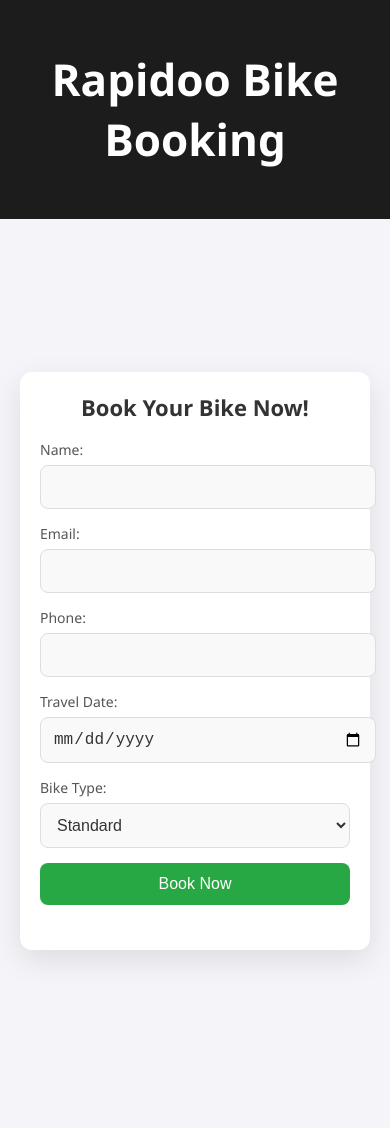
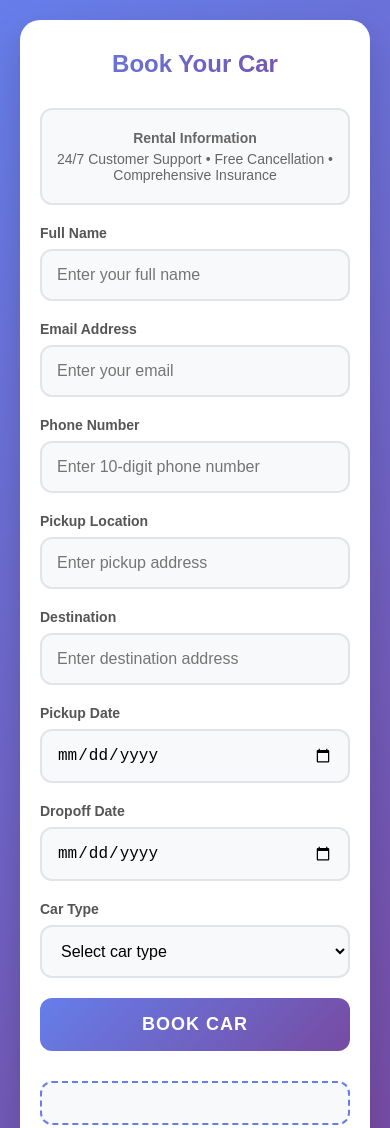
Before and after one commit to Sidhartha29/Travel-India, a plain HTML site: page rapido.html in a window 390 px wide. Shown: the top 1128 px of the page. Before the commit the page ends 1103 px from the top, so only its background shows below. Drawn offline with Linux system fonts and the light colour scheme.

Commit message:
Update rapido.html

```diff
--- a/rapido.html
+++ b/rapido.html
@@ -3,221 +3,310 @@
 <head>
     <meta charset="UTF-8">
     <meta name="viewport" content="width=device-width, initial-scale=1.0">
-    <title>Rapidoo Bike Booking</title>
+    <title>Car Booking</title>
+    <script src="https://cdnjs.cloudflare.com/ajax/libs/qrcodejs/1.0.0/qrcode.min.js"></script>
     <style>
-        body {
-            font-family: 'Segoe UI', Tahoma, Geneva, Verdana, sans-serif;
+        * {
             margin: 0;
             padding: 0;
-            background-color: #f4f4f9;
+            box-sizing: border-box;
         }
 
-        header {
-            background-color: #1c1c1c;
-            color: #fff;
-            padding: 20px 0;
-            text-align: center;
-            font-size: 26px;
-            font-weight: 600;
-        }
-
-        main {
+        body {
+            font-family: 'Poppins', sans-serif;
+            background: linear-gradient(135deg, #667eea 0%, #764ba2 100%);
+            min-height: 100vh;
             display: flex;
             justify-content: center;
             align-items: center;
-            min-height: 100vh;
             padding: 20px;
         }
 
-        .booking-form {
-            background-color: #fff;
-            padding: 30px;
-            border-radius: 12px;
-            box-shadow: 0 10px 30px rgba(0, 0, 0, 0.1);
+        .booking-container {
+            background: white;
+            padding: 40px;
+            border-radius: 20px;
+            box-shadow: 0 15px 35px rgba(0, 0, 0, 0.15);
             width: 100%;
             max-width: 450px;
+            text-align: center;
+            backdrop-filter: blur(10px);
+            animation: slideInUp 0.6s ease forwards;
+        }
+
+        .booking-container h2 {
+            color: #333;
+            margin-bottom: 30px;
+            font-size: 28px;
+            font-weight: 700;
+            background: linear-gradient(135deg, #667eea 0%, #764ba2 100%);
+            -webkit-background-clip: text;
+            -webkit-text-fill-color: transparent;
+        }
+
+        .form-group {
+            margin-bottom: 20px;
+            text-align: left;
+        }
+
+        .form-group label {
+            display: block;
+            font-weight: 600;
+            color: #555;
+            margin-bottom: 8px;
+            font-size: 14px;
+        }
+
+        .form-group input,
+        .form-group select {
+            width: 100%;
+            padding: 15px;
+            border: 2px solid #e1e5e9;
+            border-radius: 12px;
+            font-size: 16px;
+            transition: all 0.3s ease;
+            background: #f8f9fa;
+        }
+
+        .form-group input:focus,
+        .form-group select:focus {
+            outline: none;
+            border-color: #667eea;
+            background: white;
+            box-shadow: 0 0 0 3px rgba(102, 126, 234, 0.1);
+        }
+
+        .submit-btn {
+            width: 100%;
+            padding: 16px;
+            background: linear-gradient(135deg, #667eea 0%, #764ba2 100%);
+            color: white;
+            border: none;
+            border-radius: 12px;
+            font-size: 18px;
+            font-weight: 600;
+            cursor: pointer;
+            transition: all 0.3s ease;
+            text-transform: uppercase;
+            letter-spacing: 1px;
+        }
+
+        .submit-btn:hover {
+            transform: translateY(-2px);
+            box-shadow: 0 8px 25px rgba(102, 126, 234, 0.3);
+        }
+
+        .submit-btn:active {
+            transform: translateY(0);
+        }
+
+        .qr-code {
+            margin-top: 30px;
+            display: flex;
+            justify-content: center;
+            padding: 20px;
+            background: #f8f9fa;
+            border-radius: 12px;
+            border: 2px dashed #667eea;
+        }
+
+        #pay-now {
+            display: none;
+            margin-top: 20px;
+            background: linear-gradient(135deg, #28a745 0%, #20c997 100%);
+            color: white;
+            padding: 16px;
+            border-radius: 12px;
+            cursor: pointer;
+            width: 100%;
+            border: none;
+            font-size: 16px;
+            font-weight: 600;
+            text-transform: uppercase;
+            letter-spacing: 1px;
+            transition: all 0.3s ease;
+        }
+
+        #pay-now:hover {
+            transform: translateY(-2px);
+            box-shadow: 0 8px 25px rgba(40, 167, 69, 0.3);
+        }
+
+        #booking-complete {
+            display: none;
+            margin-top: 20px;
+            padding: 15px;
+            background: linear-gradient(135deg, #28a745 0%, #20c997 100%);
+            color: white;
+            font-weight: 600;
+            border-radius: 12px;
             font-size: 16px;
         }
 
-        .booking-form h2 {
-            margin-top: 0;
+        .car-info {
+            background: #f8f9fa;
+            padding: 15px;
+            border-radius: 12px;
+            margin-bottom: 20px;
+            border: 2px solid #e1e5e9;
             text-align: center;
-            color: #333;
-            font-size: 22px;
-            font-weight: 600;
         }
 
-        label {
-            display: block;
-            margin-bottom: 6px;
-            color: #555;
+        .car-info p {
+            color: #666;
             font-size: 14px;
-            font-weight: 500;
+            margin: 5px 0;
         }
 
-        input[type="text"], input[type="email"], input[type="tel"], input[type="date"], select {
-            width: 100%;
-            padding: 12px;
-            margin-bottom: 15px;
-            border: 1px solid #ddd;
-            border-radius: 8px;
-            background-color: #f9f9f9;
-            font-size: 16px;
-            color: #333;
+        /* Responsive Design */
+        @media (max-width: 480px) {
+            .booking-container {
+                padding: 30px 20px;
+            }
+
+            .booking-container h2 {
+                font-size: 24px;
+            }
         }
 
-        input[type="text"]:focus, input[type="email"]:focus, input[type="tel"]:focus, input[type="date"]:focus, select:focus {
-            border-color: #1c1c1c;
-            outline: none;
-        }
-
-        input[type="submit"] {
-            background-color: #28a745;
-            color: #fff;
-            padding: 14px;
-            border: none;
-            border-radius: 8px;
-            font-size: 18px;
-            cursor: pointer;
-            width: 100%;
-            transition: background-color 0.3s;
-        }
-
-        input[type="submit"]:hover {
-            background-color: #218838;
-        }
-
-        .qr-code {
-            text-align: center;
-            margin-top: 25px;
-        }
-
-        .qr-code img {
-            width: 180px;
-            height: 180px;
-            margin: 0 auto;
-        }
-
-        .booking-complete {
-            display: none;
-            text-align: center;
-            margin-top: 20px;
-            font-size: 18px;
-            color: #28a745;
-            font-weight: 600;
-        }
-
-        .pay-now {
-            display: none;
-            background-color: #28a745;
-            color: #fff;
-            padding: 16px;
-            border: none;
-            border-radius: 8px;
-            font-size: 18px;
-            cursor: pointer;
-            width: 100%;
-            transition: background-color 0.3s;
-            margin-top: 20px;
-        }
-
-        .pay-now:hover {
-            background-color: #218838;
-        }
-
-        /* Responsive Styling */
-        @media (max-width: 480px) {
-            .booking-form {
-                padding: 20px;
-                max-width: 100%;
+        /* Animation for form appearance */
+        @keyframes slideInUp {
+            from {
+                opacity: 0;
+                transform: translateY(30px);
             }
-
-            header {
-                font-size: 22px;
-            }
-
-            input[type="submit"], .pay-now {
-                font-size: 16px;
-                padding: 12px;
+            to {
+                opacity: 1;
+                transform: translateY(0);
             }
         }
     </style>
-    <script src="https://cdnjs.cloudflare.com/ajax/libs/qrcodejs/1.0.0/qrcode.min.js"></script>
     <script>
-        function confirmBooking(event) {
-            event.preventDefault(); // Prevent form submission
-            generateQRCode(); // Generate QR code for payment
+        function bookCar(event) {
+            event.preventDefault();
+
+            const pickupDate = new Date(document.getElementById('pickup-date').value);
+            const dropoffDate = new Date(document.getElementById('dropoff-date').value);
+            const carType = document.getElementById('car-type').value;
+
+            // Calculate rental days
+            const timeDiff = dropoffDate.getTime() - pickupDate.getTime();
+            const daysDiff = Math.ceil(timeDiff / (1000 * 3600 * 24));
+
+            if (daysDiff <= 0) {
+                alert('Dropoff date must be after pickup date.');
+                return;
+            }
+
+            // Calculate amount based on car type and days
+            let dailyRate;
+            switch(carType) {
+                case 'economy': dailyRate = 1500; break;
+                case 'compact': dailyRate = 1800; break;
+                case 'intermediate': dailyRate = 2200; break;
+                case 'standard': dailyRate = 2500; break;
+                case 'full-size': dailyRate = 3000; break;
+                case 'luxury': dailyRate = 5000; break;
+                case 'SUV': dailyRate = 4000; break;
+                case 'van': dailyRate = 3500; break;
+                default: dailyRate = 2000;
+            }
+
+            const totalAmount = dailyRate * daysDiff;
+            generateQRCode(totalAmount, daysDiff);
         }
 
-        function generateQRCode() {
-            const bikeType = document.getElementById("bike-type").value;
-            let amount = 0;
-
-            // Define amount based on selected bike type
-            if (bikeType === "standard") {
-                amount = 100; // Set amount for standard bike
-            } else if (bikeType === "deluxe") {
-                amount = 150; // Set amount for deluxe bike
-            } else if (bikeType === "electric") {
-                amount = 200; // Set amount for electric bike
-            }
-
+        function generateQRCode(amount, days) {
             const qrCodeContainer = document.getElementById('qrcode');
-            qrCodeContainer.innerHTML = ''; // Clear any existing QR code
-
-            // Generate Rapidoo payment link for bike booking
-            const rapidooPaymentLink = `upi://pay?pa=7702496143@ybl&pn=Your Name&am=${amount}&cu=INR`;
+            qrCodeContainer.innerHTML = '';
 
             new QRCode(qrCodeContainer, {
-                text: rapidooPaymentLink,
+                text: `upi://pay?pa=7702496143@ybl&pn=CarRental&am=${amount}&cu=INR`,
                 width: 200,
                 height: 200
             });
 
-            alert('QR code generated! Scan to pay via Rapidoo.');
-
-            // Enable the "Pay Now" button after QR code is generated
+            alert(`QR code generated for ₹${amount} (${days} days)! Scan to pay.`);
             document.getElementById('pay-now').style.display = 'block';
         }
 
         function completeBooking() {
             document.getElementById('booking-complete').style.display = 'block';
+            document.getElementById('pay-now').style.display = 'none';
         }
+
+        // Set minimum dates
+        document.addEventListener('DOMContentLoaded', function() {
+            const today = new Date().toISOString().split('T')[0];
+            document.getElementById('pickup-date').setAttribute('min', today);
+
+            document.getElementById('pickup-date').addEventListener('change', function() {
+                const pickupDate = this.value;
+                const nextDay = new Date(pickupDate);
+                nextDay.setDate(nextDay.getDate() + 1);
+                document.getElementById('dropoff-date').setAttribute('min', nextDay.toISOString().split('T')[0]);
+            });
+        });
     </script>
 </head>
 <body>
-    <header>
-        <h1>Rapidoo Bike Booking</h1>
-    </header>
-    <main>
-        <section class="booking-form">
-            <h2>Book Your Bike Now!</h2>
-            <form onsubmit="confirmBooking(event)">
-                <label for="name">Name:</label>
-                <input type="text" id="name" name="name" required>
+    <div class="booking-container">
+        <h2>Book Your Car</h2>
 
-                <label for="email">Email:</label>
-                <input type="email" id="email" name="email" required>
+        <div class="car-info">
+            <p><strong>Rental Information</strong></p>
+            <p>24/7 Customer Support • Free Cancellation • Comprehensive Insurance</p>
+        </div>
 
-                <label for="phone">Phone:</label>
-                <input type="tel" id="phone" name="phone" required>
+        <form onsubmit="bookCar(event)">
+            <div class="form-group">
+                <label for="name">Full Name</label>
+                <input type="text" id="name" name="name" placeholder="Enter your full name" required>
+            </div>
+            <div class="form-group">
+                <label for="email">Email Address</label>
+                <input type="email" id="email" name="email" placeholder="Enter your email" required>
+            </div>
+            <div class="form-group">
+                <label for="phone">Phone Number</label>
+                <input type="tel" id="phone" name="phone" placeholder="Enter 10-digit phone number" pattern="[0-9]{10}" required>
+            </div>
+            <div class="form-group">
+                <label for="pickup-location">Pickup Location</label>
+                <input type="text" id="pickup-location" name="pickup-location" placeholder="Enter pickup address" required>
+            </div>
+            <div class="form-group">
+                <label for="destination">Destination</label>
+                <input type="text" id="destination" name="destination" placeholder="Enter destination address" required>
+            </div>
+            <div class="form-group">
+                <label for="pickup-date">Pickup Date</label>
+                <input type="date" id="pickup-date" name="pickup-date" required>
+            </div>
+            <div class="form-group">
+                <label for="dropoff-date">Dropoff Date</label>
+                <input type="date" id="dropoff-date" name="dropoff-date" required>
+            </div>
+            <div class="form-group">
+                <label for="car-type">Car Type</label>
+                <select id="car-type" name="car-type" required>
+                    <option value="">Select car type</option>
+                    <option value="economy">Economy - ₹1,500/day</option>
+                    <option value="compact">Compact - ₹1,800/day</option>
+                    <option value="intermediate">Intermediate - ₹2,200/day</option>
+                    <option value="standard">Standard - ₹2,500/day</option>
+                    <option value="full-size">Full-size - ₹3,000/day</option>
+                    <option value="luxury">Luxury - ₹5,000/day</option>
+                    <option value="SUV">SUV - ₹4,000/day</option>
+                    <option value="van">Van - ₹3,500/day</option>
+                </select>
+            </div>
+            <button type="submit" class="submit-btn">Book Car</button>
+        </form>
 
-                <label for="travel-date">Travel Date:</label>
-                <input type="date" id="travel-date" name="travel-date" required>
-
-                <label for="bike-type">Bike Type:</label>
-                <select id="bike-type" name="bike-type" required>
-                    <option value="standard">Standard</option>
-                    <option value="deluxe">Deluxe</option>
-                    <option value="electric">Electric</option>
-                </select>
-
-                <input type="submit" value="Book Now">
-            </form>
-            <div id="qrcode" class="qr-code"></div>
-            <button id="pay-now" class="pay-now" onclick="completeBooking()">booking complete</button>
-            <div id="booking-complete" class="booking-complete">Your booking is completed!</div>
-        </section>
-    </main>
+        <div id="qrcode" class="qr-code"></div>
+        <button id="pay-now" onclick="completeBooking()">Complete Booking</button>
+        <div id="booking-complete">✅ Your car booking is confirmed!</div>
+    </div>
 </body>
 </html>
```
